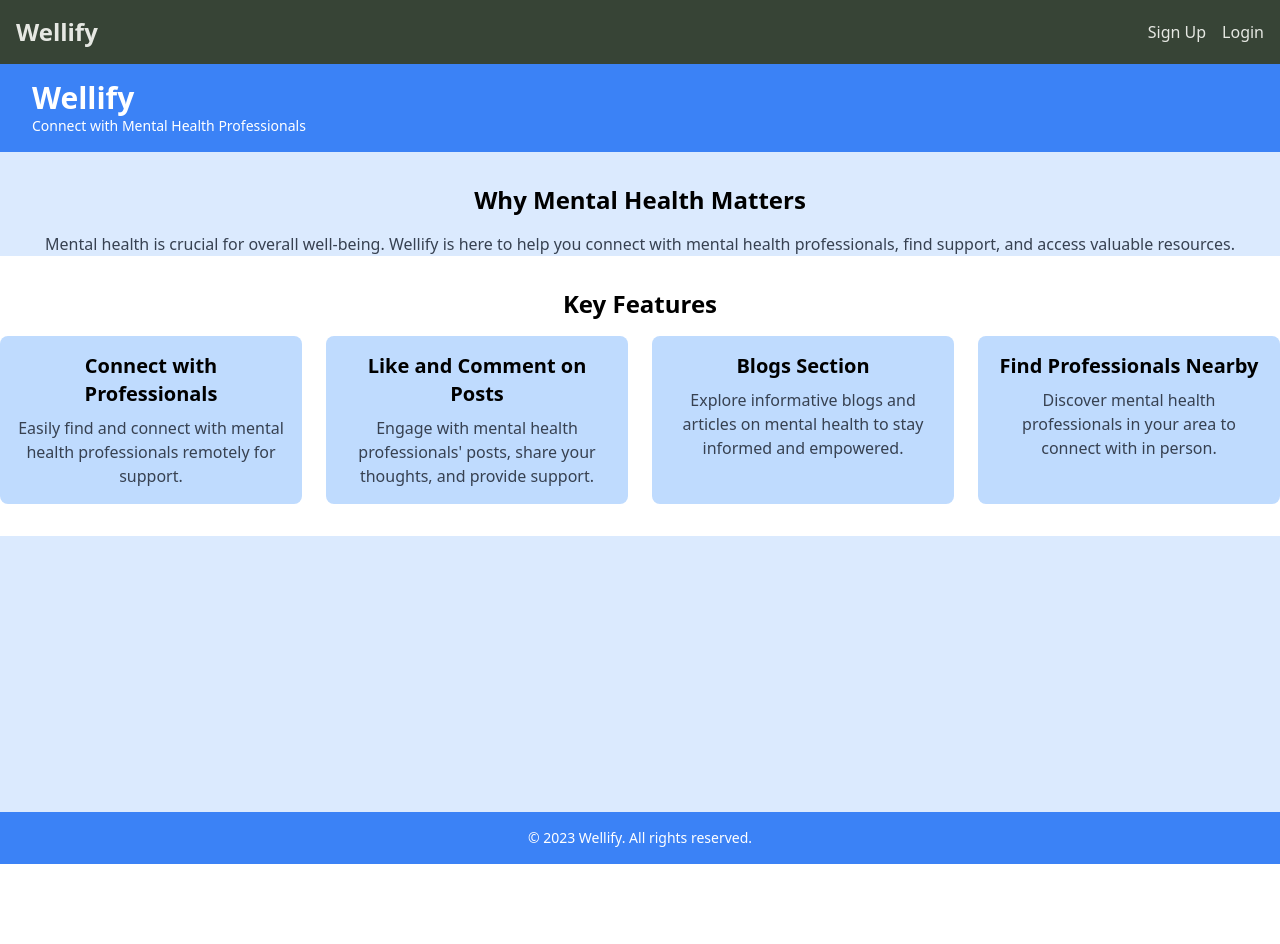
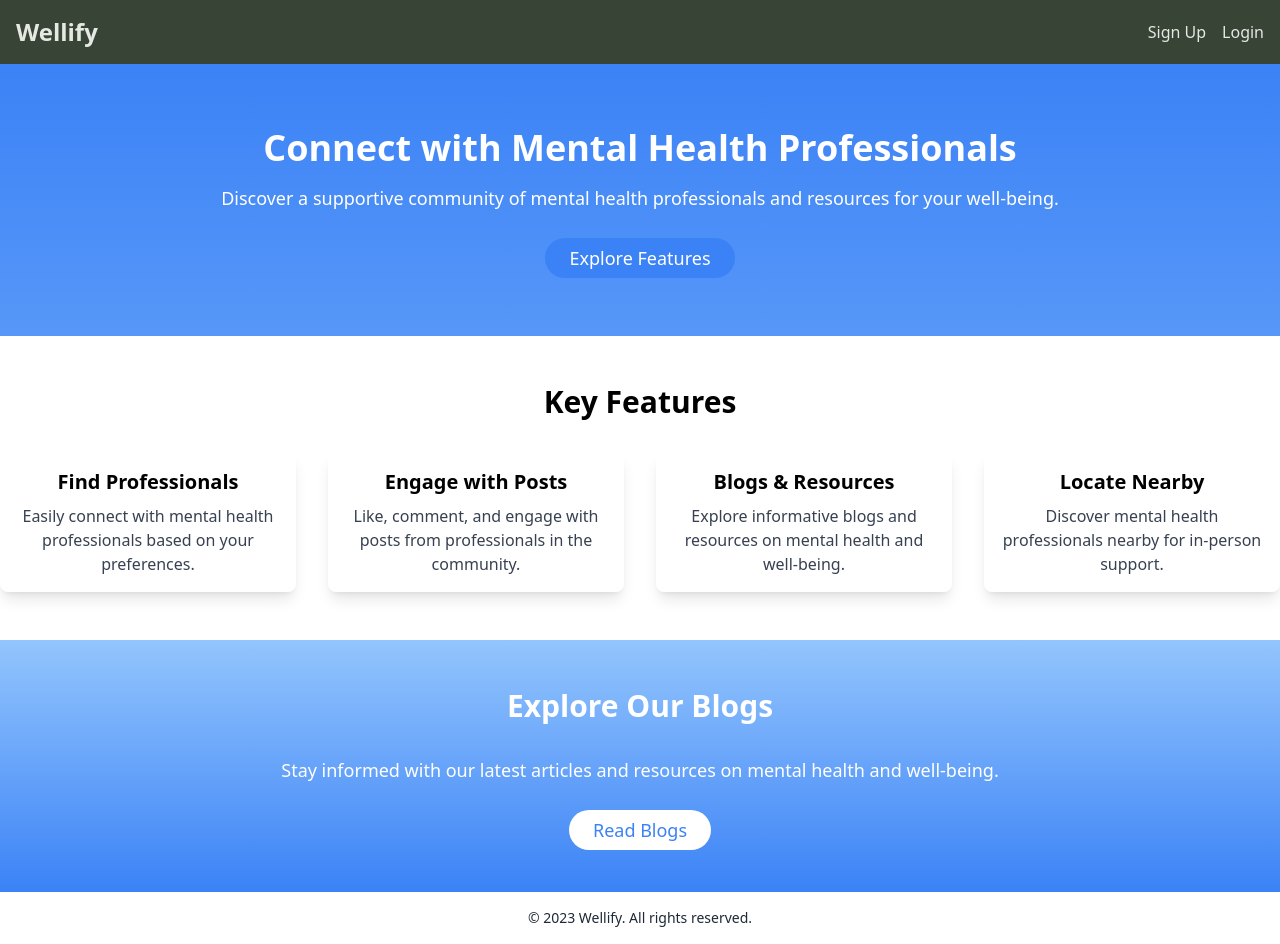
Before and after one commit to sikehish/Wellify, a React (Vite) app: page / in a window 1280 px wide. Before the commit the page ends 864 px from the top, so only its background shows below. Built offline with nearby package versions, Linux system fonts and the light colour scheme; no server answers.

Commit message:
Landing page enhanced

```diff
--- a/src/components/LandingPage.jsx
+++ b/src/components/LandingPage.jsx
@@ -3,57 +3,66 @@ import React from 'react';
 
 const LandingPage = () => {
   return (
-    <div className="bg-blue-100 min-h-screen flex flex-col justify-center items-center">
-      <header className="bg-blue-500 text-white py-4 px-8 w-full">
-        <h1 className="text-3xl font-semibold">Wellify</h1>
-        <p className="text-sm">Connect with Mental Health Professionals</p>
-      </header>
-      <section className="container mx-auto mt-8 text-center">
-        <h2 className="text-2xl font-semibold mb-4">Why Mental Health Matters</h2>
+    <div className="bg-gradient-to-b from-blue-500 to-blue-300 flex flex-col">
+      <main className="flex-grow">
+        <section className="container mx-auto p-16 text-center text-white">
+          <h1 className="text-4xl font-extrabold mb-4">Connect with Mental Health Professionals</h1>
+          <p className="text-lg mb-8">
+            Discover a supportive community of mental health professionals and resources for your well-being.
+          </p>
+          <a href="#features" className="bg-blue-500 hover:bg-blue-600 text-white py-2 px-6 rounded-full text-lg transition duration-300">
+            Explore Features
+          </a>
+        </section>
+        <section id="features" className="bg-white py-12">
+          <div className="container mx-auto text-center">
+            <h2 className="text-3xl font-extrabold mb-8">Key Features</h2>
+            <div className="grid grid-cols-1 md:grid-cols-2 lg:grid-cols-4 gap-8">
+              {/* Feature 1 */}
+              <div className="p-4 rounded-lg shadow-lg">
+                <h3 className="text-xl font-semibold mb-2">Find Professionals</h3>
                 <p className="text-gray-700">
-          Mental health is crucial for overall well-being. Wellify is here to help you connect with
-          mental health professionals, find support, and access valuable resources.
-        </p>
-      </section>
-      <section className="bg-white py-8">
-        <div className="container mx-auto flex flex-col items-center">
-          <h2 className="text-2xl font-semibold mb-4">Key Features</h2>
-          <div className="grid grid-cols-1 sm:grid-cols-2 lg:grid-cols-4 gap-6">
-            {/* Feature 1 */}
-            <div className="bg-blue-200 p-4 rounded-lg text-center">
-              <h3 className="text-xl font-semibold mb-2">Connect with Professionals</h3>
-              <p className="text-gray-700">
-                Easily find and connect with mental health professionals remotely for support.
+                  Easily connect with mental health professionals based on your preferences.
                 </p>
               </div>
               {/* Feature 2 */}
-            <div className="bg-blue-200 p-4 rounded-lg text-center">
-              <h3 className="text-xl font-semibold mb-2">Like and Comment on Posts</h3>
+              <div className="p-4 rounded-lg shadow-lg">
+                <h3 className="text-xl font-semibold mb-2">Engage with Posts</h3>
                 <p className="text-gray-700">
-                Engage with mental health professionals' posts, share your thoughts, and provide
-                support.
+                  Like, comment, and engage with posts from professionals in the community.
                 </p>
               </div>
               {/* Feature 3 */}
-            <div className="bg-blue-200 p-4 rounded-lg text-center">
-              <h3 className="text-xl font-semibold mb-2">Blogs Section</h3>
+              <div className="p-4 rounded-lg shadow-lg">
+                <h3 className="text-xl font-semibold mb-2">Blogs & Resources</h3>
                 <p className="text-gray-700">
-                Explore informative blogs and articles on mental health to stay informed and
-                empowered.
+                  Explore informative blogs and resources on mental health and well-being.
                 </p>
               </div>
               {/* Feature 4 */}
-            <div className="bg-blue-200 p-4 rounded-lg text-center">
-              <h3 className="text-xl font-semibold mb-2">Find Professionals Nearby</h3>
+              <div className="p-4 rounded-lg shadow-lg">
+                <h3 className="text-xl font-semibold mb-2">Locate Nearby</h3>
                 <p className="text-gray-700">
-                Discover mental health professionals in your area to connect with in person.
+                  Discover mental health professionals nearby for in-person support.
                 </p>
               </div>
             </div>
           </div>
         </section>
-      <footer className="bg-blue-500 text-white py-4 px-8 w-full mt-auto">
-        <p className="text-center text-sm">&copy; 2023 Wellify. All rights reserved.</p>
+        <section id="blogs" className="bg-gradient-to-t from-blue-500 to-blue-300 py-12 text-white">
+          <div className="container mx-auto text-center">
+            <h2 className="text-3xl font-extrabold mb-8">Explore Our Blogs</h2>
+            <p className="text-lg mb-8">
+              Stay informed with our latest articles and resources on mental health and well-being.
+            </p>
+            <a href="#" className="bg-white hover:bg-gray-200 text-blue-500 py-2 px-6 rounded-full text-lg transition duration-300">
+              Read Blogs
+            </a>
+          </div>
+        </section>
+      </main>
+      <footer className="bg-white py-4 text-center">
+        <p className="text-gray-800 text-sm">&copy; 2023 Wellify. All rights reserved.</p>
       </footer>
     </div>
   );
--- a/src/components/Map.jsx
+++ b/src/components/Map.jsx
@@ -2,7 +2,6 @@ import {useCallback, useEffect, useRef, useState} from 'react'
 
 
 const apiKey = import.meta.env.VITE_API_KEY;
-console.log(apiKey)
 const mapApiJs = 'https://maps.googleapis.com/maps/api/js';
 const geocodeJson = 'https://maps.googleapis.com/maps/api/geocode/json';
 
--- a/src/components/Signup.jsx
+++ b/src/components/Signup.jsx
@@ -74,7 +74,7 @@ const Signup = () => {
         location,
         description,
         gender: selectedGender,
-        verified: false
+        verified: false,
       };
       await addProfessionalToFirestore(uid, userData);
       toast.success('Signed up successfully!');
```
Lines whose indentation alone changed are shown as unchanged.
